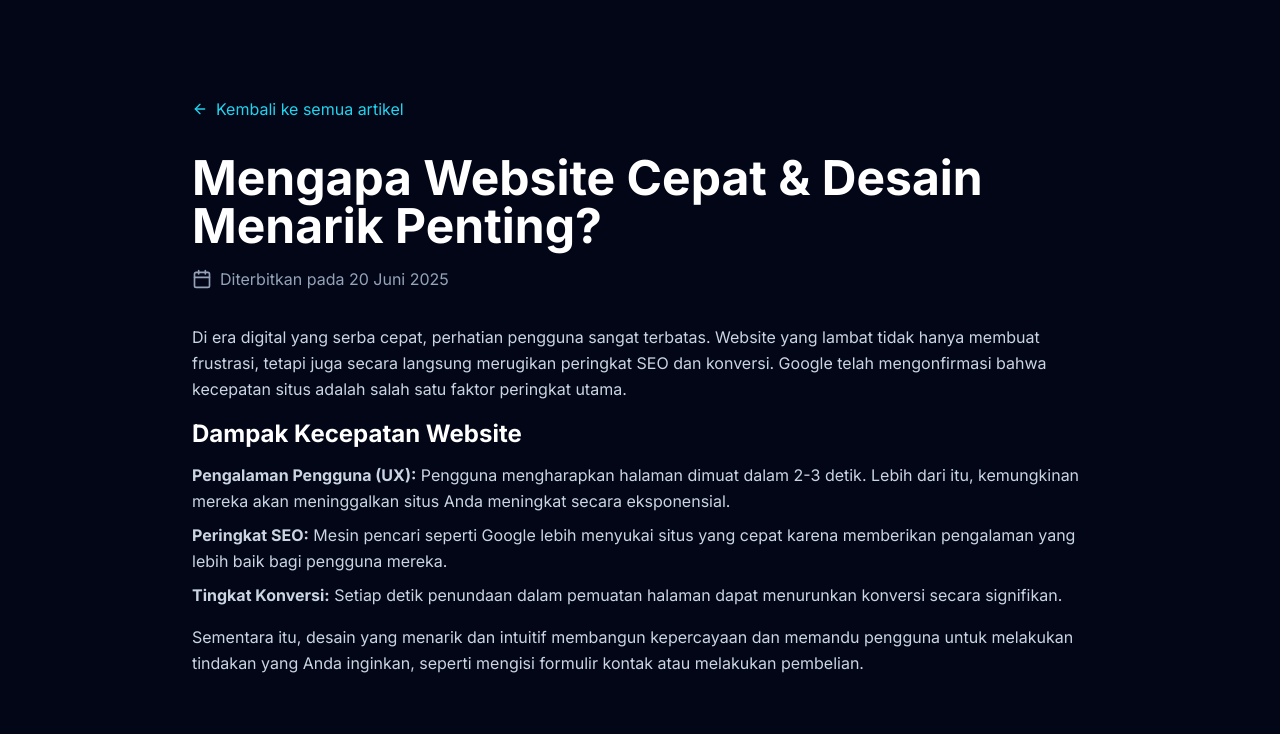
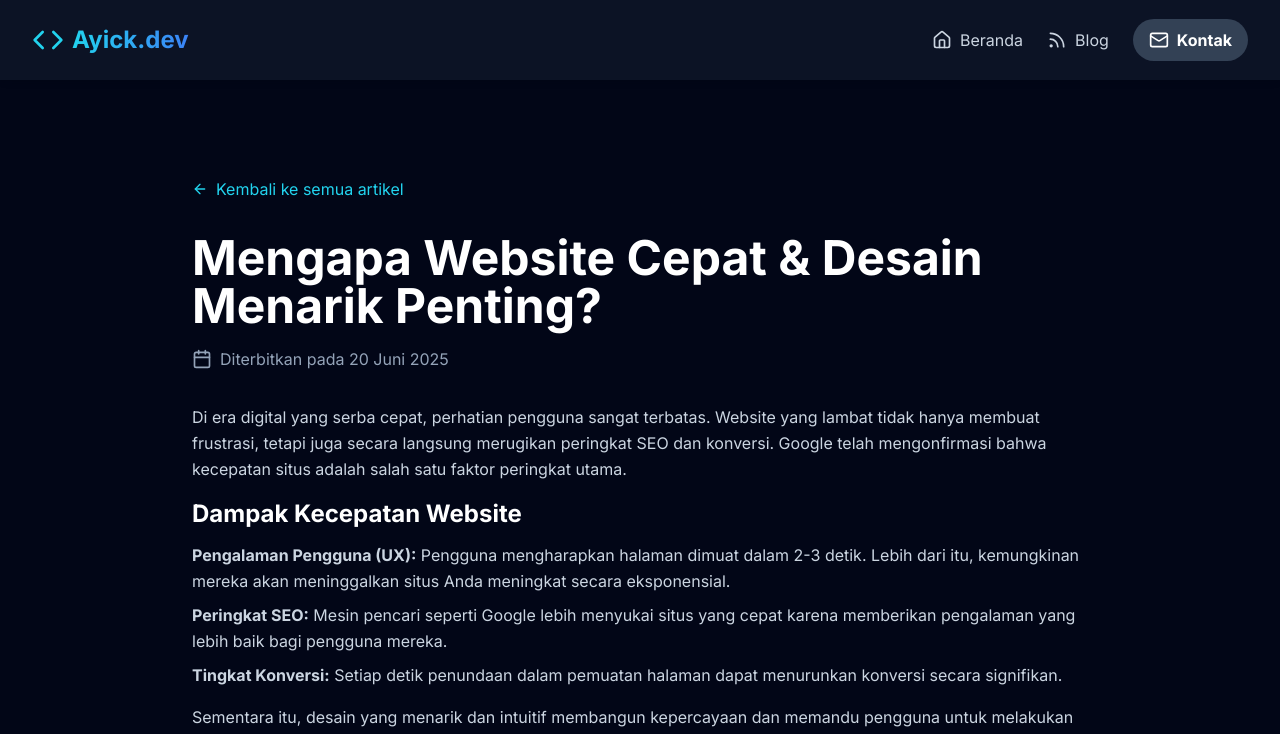
Before and after one commit to ayick13/jasa-web, a Next.js app in the folder web-app/: page /blog/mengapa-website-cepat-penting in a window 1280 px wide. Shown: the top 734 px of the page. Built offline with nearby package versions, Linux system fonts and the light colour scheme.

Commit message:
Feat: Menambahkan layout navigasi untuk halaman blog

```diff
--- a/web-app/app/blog/[slug]/page.tsx
+++ b/web-app/app/blog/[slug]/page.tsx
@@ -2,9 +2,8 @@ import { Metadata } from 'next';
 import { blogArticles } from '@/lib/blog-data';
 import { notFound } from 'next/navigation';
 import Link from 'next/link';
-import { ArrowLeft, Calendar, MessageSquare, ArrowRight } from 'lucide-react';
+import { ArrowLeft, Calendar, MessageSquare } from 'lucide-react';
 
-// --- Komponen CTA Baru ---
 const BlogCTA = () => (
   <div className="mt-16 bg-slate-800 border border-slate-700 rounded-xl p-8 text-center">
     <h3 className="text-2xl font-bold text-white mb-3">
@@ -23,12 +22,10 @@ const BlogCTA = () => (
   </div>
 );
 
-
 type Props = {
   params: { slug: string };
 };
 
-// Fungsi untuk generate metadata dinamis
 export async function generateMetadata({ params }: Props): Promise<Metadata> {
   const article = blogArticles.find((a) => a.slug === params.slug);
   if (!article) {
@@ -46,7 +43,6 @@ export async function generateMetadata({ params }: Props): Promise<Metadata> {
   };
 }
 
-// Fungsi untuk generate halaman statis saat build
 export async function generateStaticParams() {
   return blogArticles.map((article) => ({
     slug: article.slug,
@@ -57,7 +53,7 @@ export default function BlogPostPage({ params }: Props) {
   const article = blogArticles.find((a) => a.slug === params.slug);
 
   if (!article) {
-    notFound(); // Tampilkan halaman 404 jika artikel tidak ada
+    notFound();
   }
 
   return (
@@ -75,13 +71,11 @@ export default function BlogPostPage({ params }: Props) {
             <span>Diterbitkan pada {article.publishedDate}</span>
         </div>
 
-        {/* Konten Artikel */}
         <div
           className="prose prose-invert prose-lg max-w-none text-slate-300"
           dangerouslySetInnerHTML={{ __html: article.content }}
         />
 
-        {/* --- Penambahan Komponen CTA di sini --- */}
         <BlogCTA />
       </div>
     </article>
--- /dev/null
+++ b/web-app/app/blog/layout.tsx
@@ -0,0 +1,49 @@
+import Link from 'next/link';
+import { Home, Rss, Mail, Code } from 'lucide-react';
+import { Footer } from '@/app/components'; // Mengimpor Footer dari komponen utama
+
+export default function BlogLayout({
+  children,
+}: {
+  children: React.ReactNode;
+}) {
+  return (
+    <>
+      <header className="bg-slate-900/80 backdrop-blur-lg sticky top-0 z-50 shadow-md shadow-slate-950/10">
+        <div className="container mx-auto px-4 sm:px-6 lg:px-8">
+          <div className="flex items-center justify-between h-20">
+            {/* Logo / Brand */}
+            <Link href="/" className="text-2xl font-bold text-white cursor-pointer flex items-center gap-2">
+              <Code className="w-8 h-8 text-cyan-400"/>
+              <span className="bg-clip-text text-transparent bg-gradient-to-r from-cyan-400 to-blue-500">Ayick.dev</span>
+            </Link>
+
+            {/* Menu Navigasi Blog */}
+            <nav className="flex items-center space-x-4 md:space-x-6">
+              <Link href="/" className="flex items-center gap-2 text-slate-300 hover:text-cyan-400 transition-colors">
+                <Home className="w-5 h-5" />
+                <span className="hidden sm:inline">Beranda</span>
+              </Link>
+              <Link href="/blog" className="flex items-center gap-2 text-slate-300 hover:text-cyan-400 transition-colors">
+                <Rss className="w-5 h-5" />
+                <span className="hidden sm:inline">Blog</span>
+              </Link>
+              <Link href="/#contact" className="flex items-center gap-2 bg-slate-700 text-white font-bold py-2 px-4 rounded-full hover:bg-slate-600 transition-all duration-300">
+                <Mail className="w-5 h-5" />
+                <span className="hidden sm:inline">Kontak</span>
+              </Link>
+            </nav>
+          </div>
+        </div>
+      </header>
+
+      {/* Konten Halaman (Indeks atau Artikel) */}
+      <main>
+        {children}
+      </main>
+
+      {/* Footer */}
+      <Footer />
+    </>
+  );
+}
```
